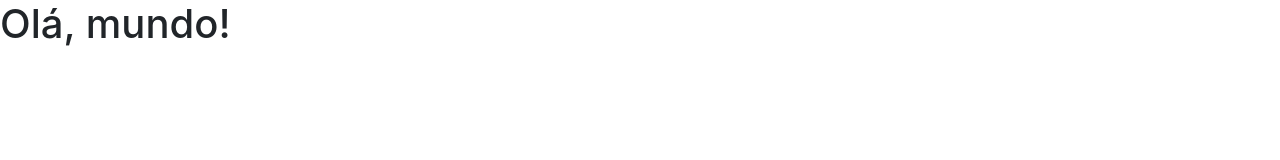
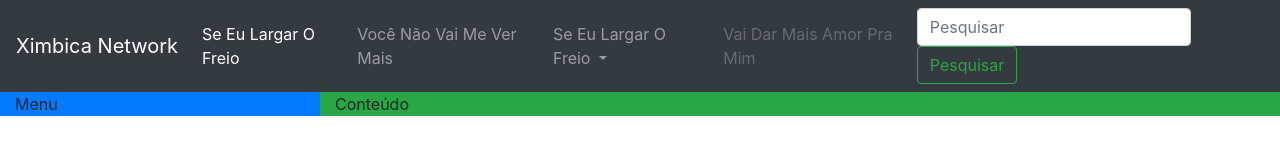
Before and after one commit to Caulim-Leandro-Martins/eu_sai_de_capelinha, a plain HTML site: page SELOF/Sistema/raiz.html in a window 1280 px wide. Drawn offline with nearby package versions, Linux system fonts and the light colour scheme; a web font is replaced by a local one.

Commit message:
Algo realizado.

```diff
--- a/IdolMasters/testeKL/style.css
+++ b/IdolMasters/testeKL/style.css
@@ -42,7 +42,7 @@ div{
     text-align:center;
     display:none;
     width:500px;
-
+    animation: formu 1s ease-in;
 }
 .campo{
     width:250px;
--- a/SELOF/Sistema/raiz.html
+++ b/SELOF/Sistema/raiz.html
@@ -3,12 +3,52 @@
 <head>
     <meta charset="UTF-8">
     <meta name="viewport" content="width=device-width, initial-scale=1.0">
-    <title>Dango Balango</title>
+    <title>Ximbica</title>
     <link rel="stylesheet" href="https://stackpath.bootstrapcdn.com/bootstrap/4.1.3/css/bootstrap.min.css" integrity="sha384-MCw98/SFnGE8fJT3GXwEOngsV7Zt27NXFoaoApmYm81iuXoPkFOJwJ8ERdknLPMO" crossorigin="anonymous">
     <link rel="stylesheet" href="recursos/estilo.css">
 </head>
 <body>
-    <h1>Olá, mundo!</h1>
+    <nav class="navbar navbar-expand-lg navbar-dark bg-dark">
+        <a class="navbar-brand" href="#">Ximbica Network</a>
+        <button class="navbar-toggler" type="button" data-toggle="collapse" data-target="#conteudoNavbarSuportado" aria-controls="conteudoNavbarSuportado" aria-expanded="false" aria-label="Alterna navegação">
+          <span class="navbar-toggler-icon"></span>
+        </button>
+        <div class="collapse navbar-collapse" id="conteudoNavbarSuportado">
+          <ul class="navbar-nav mr-auto">
+            <li class="nav-item active">
+              <a class="nav-link" href="#">Se Eu Largar O Freio<span class="sr-only">(página atual)</span></a>
+            </li>
+            <li class="nav-item">
+              <a class="nav-link" href="#">Você Não Vai Me Ver Mais</a>
+            </li>
+            <li class="nav-item dropdown">
+              <a class="nav-link dropdown-toggle" href="#" id="navbarDropdown" role="button" data-toggle="dropdown" aria-haspopup="true" aria-expanded="false">
+                Se Eu Largar O Freio
+              </a>
+              <div class="dropdown-menu" aria-labelledby="navbarDropdown">
+                <a class="dropdown-item" href="#">Vai Ver Do Que Sou Capaz</a>
+                <a class="dropdown-item" href="#">Se Eu Largar O Freio</a>
+                <div class="dropdown-divider"></div>
+                <a class="dropdown-item" href="#">Vai Dizer Que Sou Ruim</a>
+                <a class="dropdown-item" href="#">Se Eu Largar O Freio</a>
+              </div>
+            </li>
+            <li class="nav-item">
+              <a class="nav-link disabled" href="#">Vai Dar Mais Amor Pra Mim</a>
+            </li>
+          </ul>
+          <form class="form-inline my-2 my-lg-0">
+            <input class="form-control mr-sm-2" type="search" placeholder="Pesquisar" aria-label="Pesquisar">
+            <button class="btn btn-outline-success my-2 my-sm-0" type="submit">Pesquisar</button>
+          </form>
+        </div>
+      </nav>
+      <div class="container-fluid">
+        <div class="row">
+            <div class="col-md-3 bg-primary">Menu</div>
+            <div class="col-md-9 bg-success">Conteúdo</div>
+        </div>
+      </div>
     <script src="https://code.jquery.com/jquery-3.3.1.slim.min.js" integrity="sha384-q8i/X+965DzO0rT7abK41JStQIAqVgRVzpbzo5smXKp4YfRvH+8abtTE1Pi6jizo" crossorigin="anonymous"></script>
     <script src="https://cdnjs.cloudflare.com/ajax/libs/popper.js/1.14.3/umd/popper.min.js" integrity="sha384-ZMP7rVo3mIykV+2+9J3UJ46jBk0WLaUAdn689aCwoqbBJiSnjAK/l8WvCWPIPm49" crossorigin="anonymous"></script>
     <script src="https://stackpath.bootstrapcdn.com/bootstrap/4.1.3/js/bootstrap.min.js" integrity="sha384-ChfqqxuZUCnJSK3+MXmPNIyE6ZbWh2IMqE241rYiqJxyMiZ6OW/JmZQ5stwEULTy" crossorigin="anonymous"></script>
```
Also changed, not shown: SELOF/Sistema/template.html (added, +17 -0 lines).
